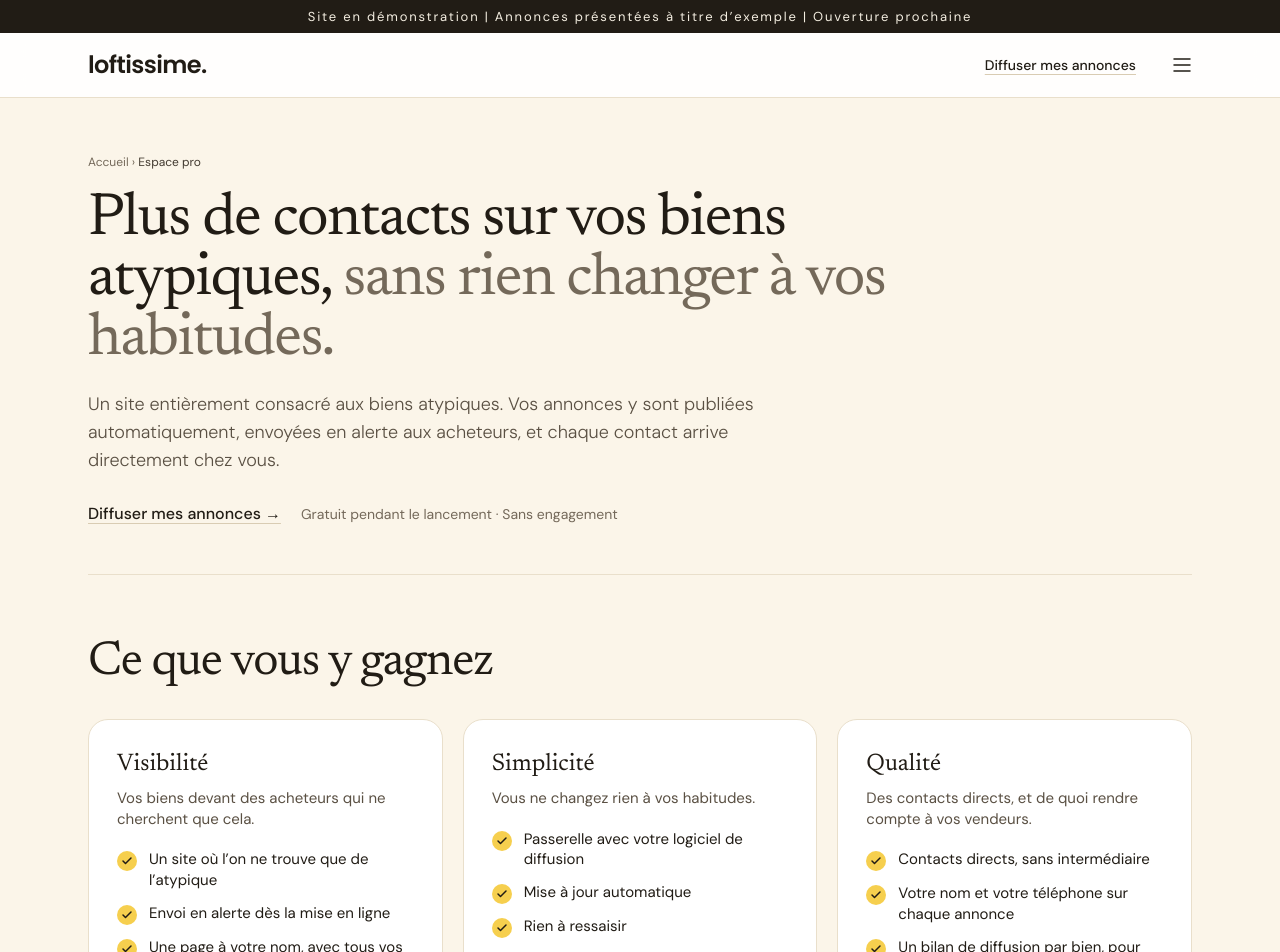
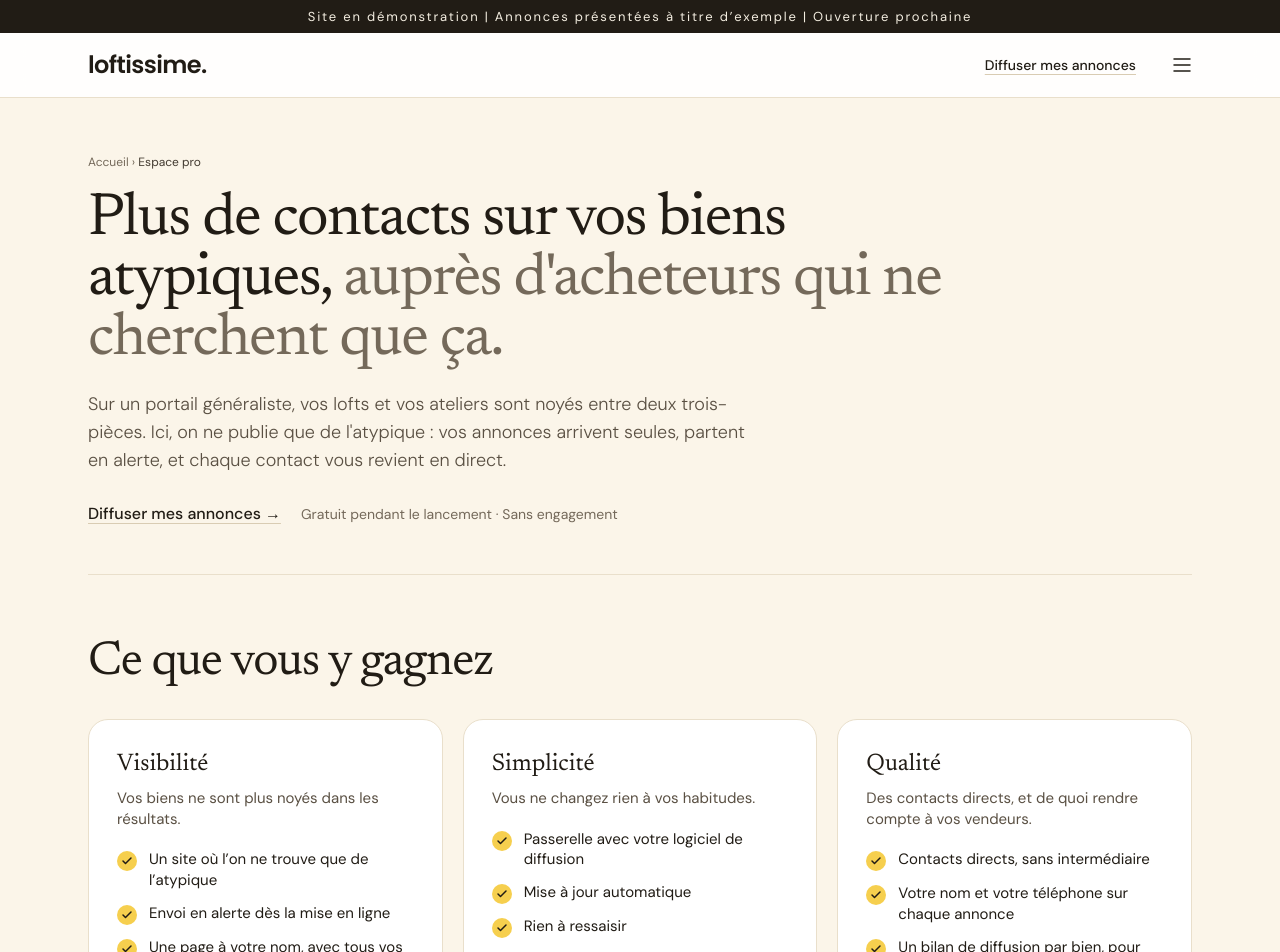
Before and after one commit to Emineve/atypic-portal, a Next.js app in the folder frontend/: page /pro in a window 1280 px wide. Shown: the top 952 px of the page. Built offline with nearby package versions, Linux system fonts and the light colour scheme; no server answers; the database is empty.

Commit message:
Espace pro : titre « auprès d'acheteurs qui ne cherchent que ça » et phrase d'appui accordée
Co-Authored-By: Claude Fable 5.2 <noreply@anthropic.com>
Claude-Session: https://claude.ai/code/session_015aKJiDLUy7h6cRtFn1LWuo

```diff
--- a/frontend/app/pro/page.tsx
+++ b/frontend/app/pro/page.tsx
@@ -8,7 +8,7 @@ import logiciels from './logiciels.png';
 export const metadata = {
   title: 'Agences : présentez vos biens atypiques · Loftissime',
   description:
-    'Diffusez vos biens atypiques auprès d’acheteurs qui ne cherchent que cela. Contacts directs, mise à jour automatique, gratuit pendant le lancement.',
+    'Plus de contacts sur vos biens atypiques, auprès d’acheteurs qui ne cherchent que ça. Contacts directs, mise à jour automatique, gratuit pendant le lancement.',
   alternates: { canonical: '/pro' },
 };
 
@@ -16,7 +16,7 @@ export const metadata = {
 const PILLARS: { title: string; lead: string; points: string[] }[] = [
   {
     title: 'Visibilité',
-    lead: 'Vos biens devant des acheteurs qui ne cherchent que cela.',
+    lead: 'Vos biens ne sont plus noyés dans les résultats.',
     points: ['Un site où l’on ne trouve que de l’atypique', 'Envoi en alerte dès la mise en ligne', 'Une page à votre nom, avec tous vos biens'],
   },
   {
@@ -101,10 +101,10 @@ export default function ProPage() {
         <div className="max-w-4xl">
           <Crumbs items={[{ label: 'Espace pro' }]} />
           <h1 className="mt-5 text-4xl md:text-6xl font-serif tracking-tight text-stone-900 leading-[1.05]">
-            Plus de contacts sur vos biens atypiques, <span className="text-stone-500">sans rien changer à vos habitudes.</span>
+            Plus de contacts sur vos biens atypiques, <span className="text-stone-500">auprès d&apos;acheteurs qui ne cherchent que ça.</span>
           </h1>
           <p className="mt-5 max-w-2xl text-base md:text-lg font-light leading-relaxed text-stone-600">
-            Un site entièrement consacré aux biens atypiques. Vos annonces y sont publiées automatiquement, envoyées en alerte aux acheteurs, et chaque contact arrive directement chez vous.
+            Sur un portail généraliste, vos lofts et vos ateliers sont noyés entre deux trois-pièces. Ici, on ne publie que de l&apos;atypique : vos annonces arrivent seules, partent en alerte, et chaque contact vous revient en direct.
           </p>
           <p className="mt-7 flex flex-wrap items-baseline gap-x-5 gap-y-2">
             <a href="#rejoindre" className="text-base font-medium text-stone-900 underline underline-offset-4 decoration-stone-300 hover:decoration-stone-900 transition">
```
